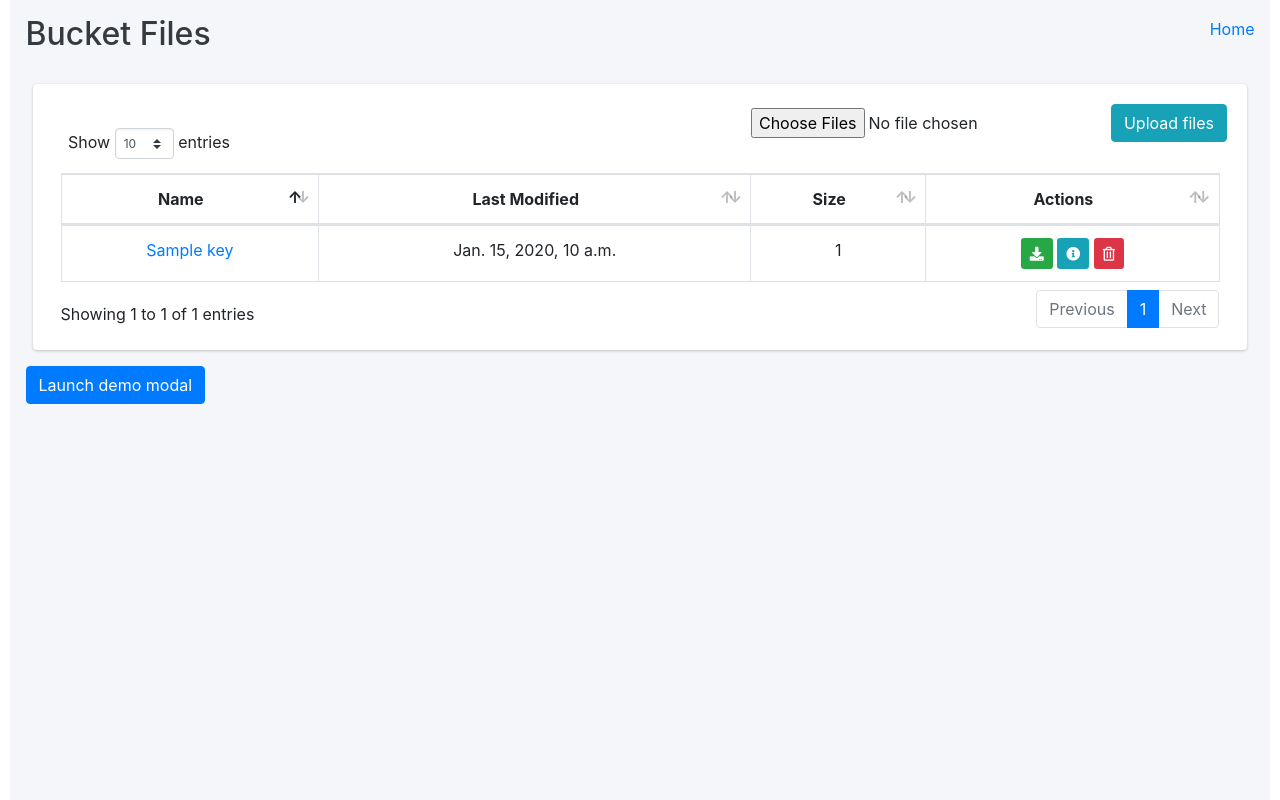
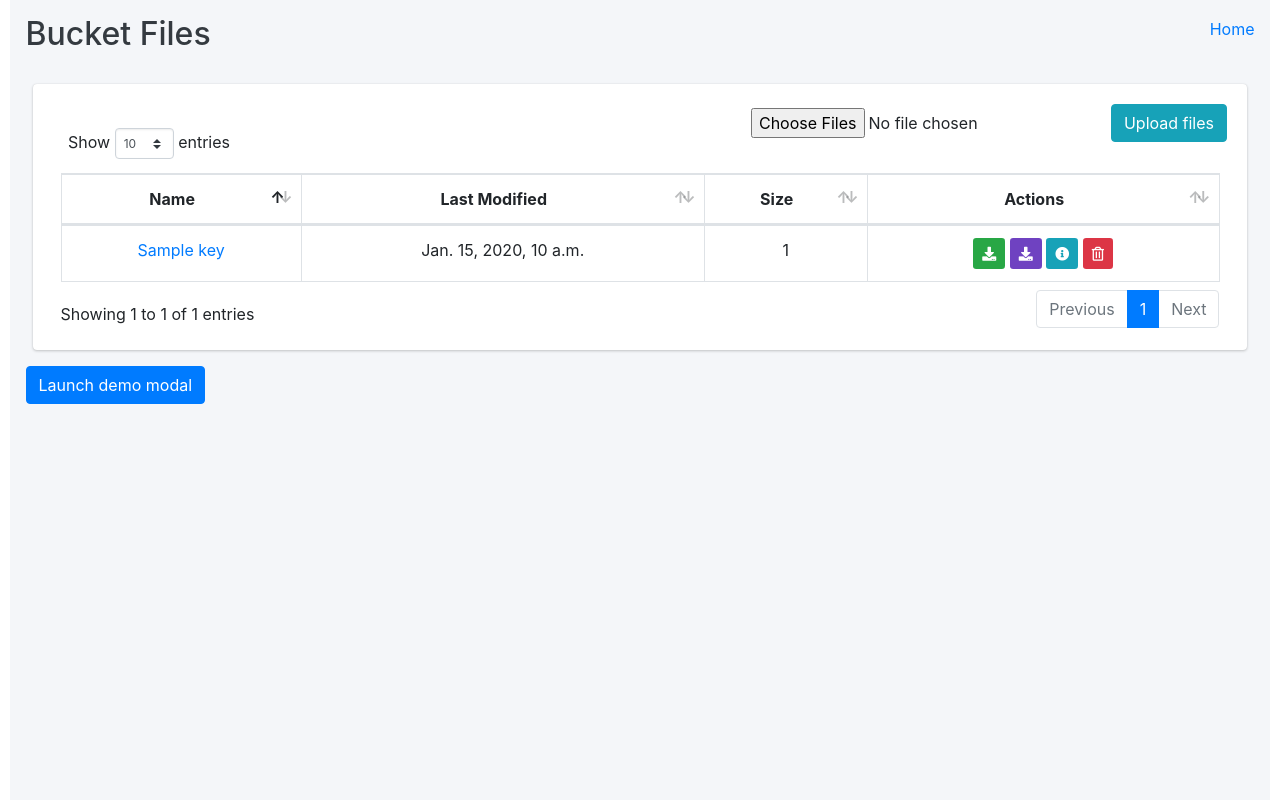
Before and after one commit to wesleyadamo/atividade-aws-s3, a Django app: template bucket/templates/bucket/buckets_list_files.html in a window 1280 px wide. Run offline with Django 3.2, Linux system fonts and the light colour scheme; the template is opened without the code that fills it: most values are stand-ins (such as "Sample title", 1, 10 or a date in 2020); some libraries are stand-ins or nearby versions; some web fonts are replaced.

Commit message:
mudando bucket

```diff
--- a/bucket/templates/bucket/buckets_list_files.html
+++ b/bucket/templates/bucket/buckets_list_files.html
@@ -44,11 +44,14 @@
                             <td>{{ files.Size }}</td>
                             <td>
                                 <button class="btn bg-success btn-sm"
-                                        onclick="get_file(`{{ files.Key }}`)"
-                                        title="Download"><i class="fas fa-download"></i></button>
+                                        onclick="get_file(`{{ files.Key }}`, 'mediasfiles')"
+                                        title="Imagem Original"><i class="fas fa-download"></i></button>
+                                <button class="btn bg-purple btn-sm"
+                                        onclick="get_file(`{{ files.Key }}`, 'mediasfilesresized')"
+                                        title="Imagem redimensionada "><i class="fas fa-download"></i></button>
                                 <button class="btn bg-info btn-sm"
                                         onclick="get_file_details(`{{ files.Key }}`)"
-                                        title="Details"><i class="fas fa-info-circle"></i></button>
+                                        title="Rekognition"><i class="fas fa-info-circle"></i></button>
 
                                 <a class="btn bg-danger btn-sm" title="Remover"
                                    href="{% url 'bucket:delete_file' bucket=bucket_name file=files.Key %}"><i
@@ -101,8 +104,8 @@
 {% endblock %}
 {% block 'scripts' %}
     <script>
-        function get_file(key) {
-            let bucket = $("#bucket").val()
+        function get_file(key, bucket) {
+
             $.ajax({
                 url: '{% url 'bucket:download_file' %}',
                 type: 'get',
--- a/config/settings.py
+++ b/config/settings.py
@@ -92,7 +92,6 @@ STATIC_ROOT = os.path.join(BASE_DIR, 'static')
 STATICFILES_DIRS = [
     os.path.join(BASE_DIR, 'templates/static')
 ]
-
 MESSAGE_TAGS = {
     constants.DEBUG: 'alert-info',
     constants.ERROR: 'bg-danger',
@@ -121,7 +120,7 @@ if USE_S3:
     STATICFILES_STORAGE = 'config.storage_backends.StaticStorage'
     # s3 public media settings
     PUBLIC_MEDIA_LOCATION = 'media'
-    MEDIA_URL = f'https://mediafilesatv.s3.us-east-2.amazonaws.com/'
+    MEDIA_URL = f'https://mediasfiles.s3.us-east-2.amazonaws.com/'
     DEFAULT_FILE_STORAGE = 'config.storage_backends.PublicMediaStorage'
     # s3 private media settings
     PRIVATE_MEDIA_LOCATION = 'private'
```
Also changed, not shown: bucket/views.py (+4 -5 lines).
